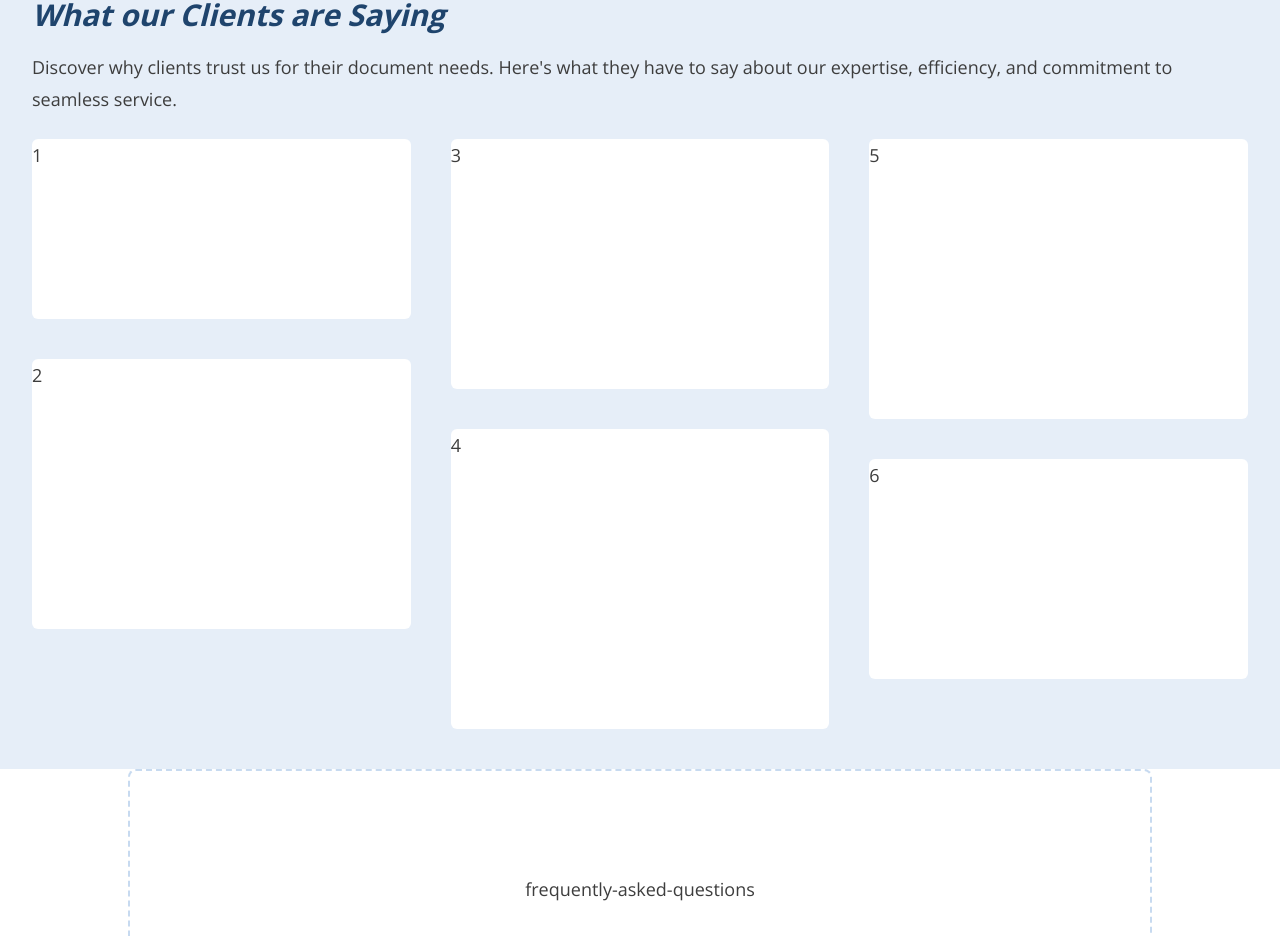
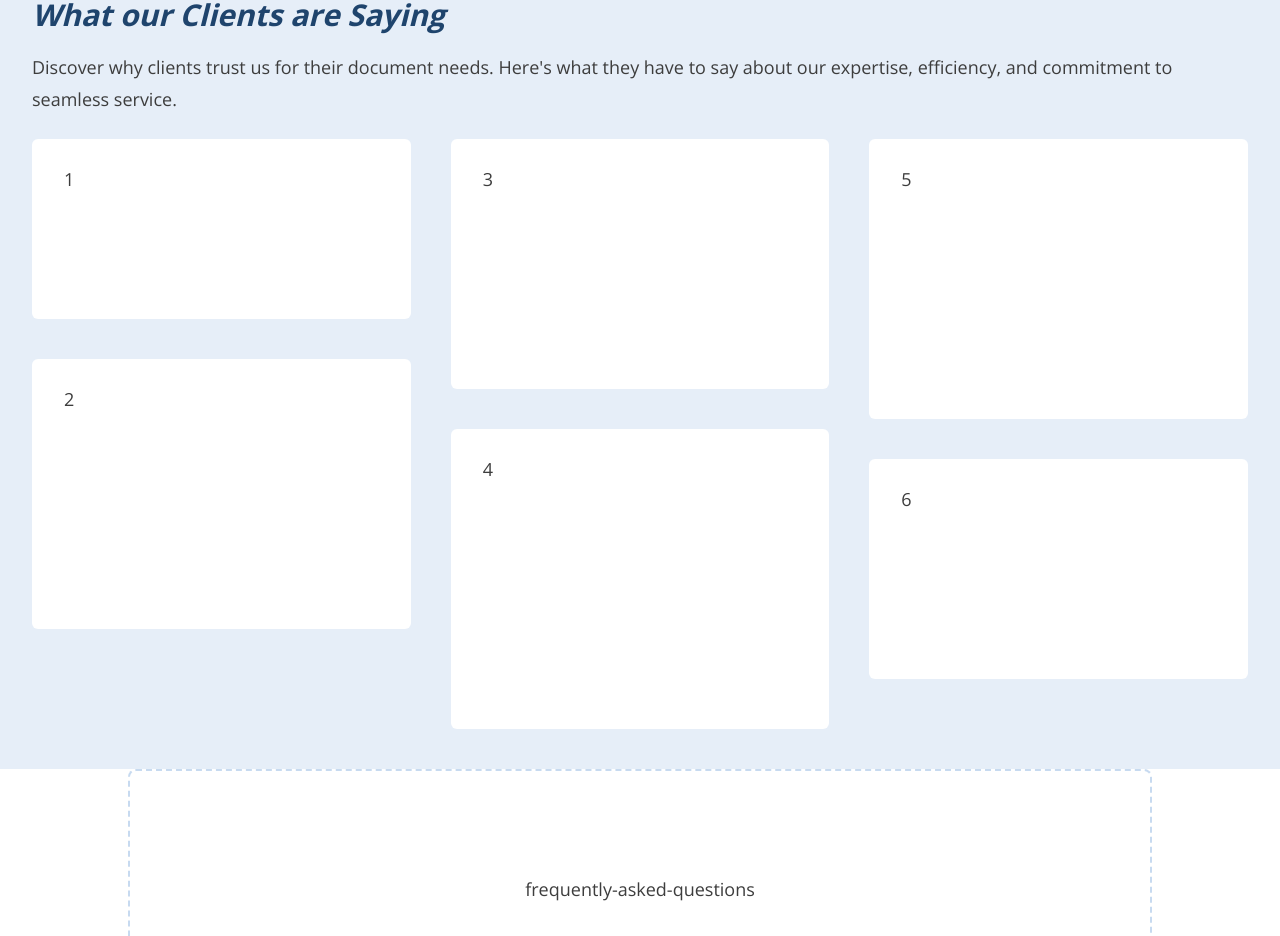
Before and after one commit to troychaplin/idc-prototypes, a Next.js app: page / in a window 1280 px wide. Shown: the part 1940-2876 px from the top of the page. Built offline with nearby package versions, Linux system fonts and the light colour scheme.

Commit message:
fix: dpeloy issue (#17)

```diff
--- a/blocks/Testimonials.tsx
+++ b/blocks/Testimonials.tsx
@@ -17,37 +17,37 @@ export const Testimonials = () => {
 
       <CardGroup cols={3} layout="masonry">
         <div
-          className="mb-8 bg-white rounded-md md:mb-10 break-inside-avoid"
+          className="px-8 py-6 mb-8 bg-white rounded-md md:mb-10 break-inside-avoid"
           style={{ height: "180px" }}
         >
           1
         </div>
         <div
-          className="mb-8 bg-white rounded-md md:mb-10 break-inside-avoid"
+          className="px-8 py-6 mb-8 bg-white rounded-md md:mb-10 break-inside-avoid"
           style={{ height: "270px" }}
         >
           2
         </div>
         <div
-          className="mb-8 bg-white rounded-md md:mb-10 break-inside-avoid"
+          className="px-8 py-6 mb-8 bg-white rounded-md md:mb-10 break-inside-avoid"
           style={{ height: "250px" }}
         >
           3
         </div>
         <div
-          className="mb-8 bg-white rounded-md md:mb-10 break-inside-avoid"
+          className="px-8 py-6 mb-8 bg-white rounded-md md:mb-10 break-inside-avoid"
           style={{ height: "300px" }}
         >
           4
         </div>
         <div
-          className="mb-8 bg-white rounded-md md:mb-10 break-inside-avoid"
+          className="px-8 py-6 mb-8 bg-white rounded-md md:mb-10 break-inside-avoid"
           style={{ height: "280px" }}
         >
           5
         </div>
         <div
-          className="mb-8 bg-white rounded-md md:mb-10 break-inside-avoid"
+          className="px-8 py-6 mb-8 bg-white rounded-md md:mb-10 break-inside-avoid"
           style={{ height: "220px" }}
         >
           6
```
